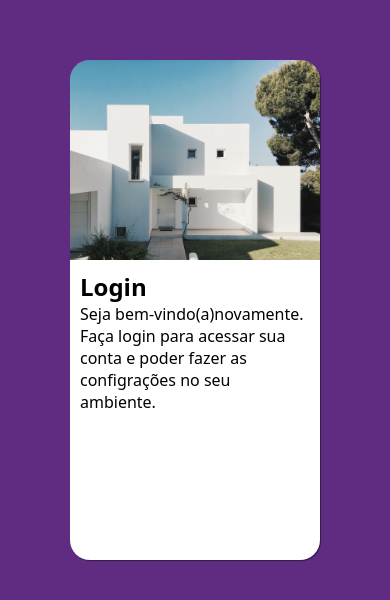
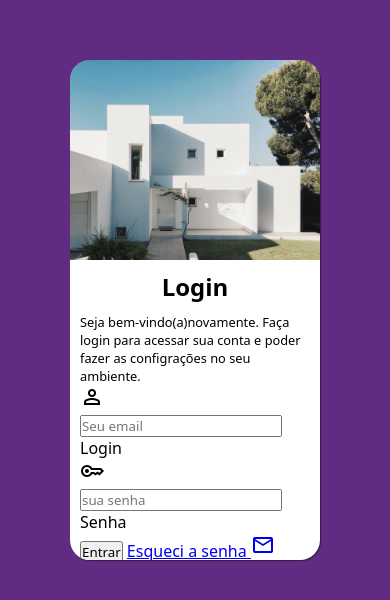
Before and after one commit to MAUROGMOREIRA/projeto-login, a plain HTML site: page index.html in a window 390 px wide. Shown: the part 112-712 px from the top of the page. Drawn offline with nearby package versions, Linux system fonts and the light colour scheme.

Commit message:
media queries

```diff
--- a/estilos/media-queries.css
+++ b/estilos/media-queries.css
@@ -35,4 +35,10 @@
         float: right;
         width: 50%;
     }
+    div#formulario > h1 {
+        font-size: 2em;
+    }
+    div#formulario > p {
+        font-size: 1.2em;
+    }
 }
--- a/estilos/style.css
+++ b/estilos/style.css
@@ -43,6 +43,11 @@
    section#login > div#formulario{
     display: block;
     padding: 10px;
-
-
    }
+   div#formulario > h1 {
+    text-align: center;
+    margin-bottom: 10px;
+   }
+   div#formulario > p{
+    font-size: 0.8em;
+   }
--- a/index.html
+++ b/index.html
@@ -5,6 +5,7 @@
     <meta http-equiv="X-UA-Compatible" content="IE=edge">
     <meta name="viewport" content="width=device-width, initial-scale=1.0">
     <title>Login</title>
+    <link rel="stylesheet" href="https://fonts.googleapis.com/css2?family=Material+Symbols+Outlined:opsz,wght,FILL,GRAD@20..48,100..700,0..1,-50..200" />
     <link rel="stylesheet" href="estilos/style.css">
     <link rel="stylesheet" href="estilos/media-queries.css">
 </head>
@@ -15,8 +16,20 @@
             <div id="formulario">
                 <h1>Login</h1>
                 <p>Seja bem-vindo(a)novamente. Faça login para acessar sua conta e poder fazer as configrações no seu ambiente.</p>
-                <form action="login.php" method="post">
+                <form action="login.php" method="post" autocomplete="on">
+                <div class="campo">
+                    <span class="material-symbols-outlined">person</span>
+                    <input type="email" name="login" id="ilogin" placeholder="Seu email" autocomplete="email" required maxlength="50">
+                    <label for="ilogin">Login</label>
+                 </div>
 
+                 <div class="campo">
+                    <span class="material-symbols-outlined">key</span>
+                    <input type="password" name="senha" id="isenha" placeholder="sua senha" autocomplete="current-password" required minlength="8" maxlength="10">
+                    <label for="isenha">Senha</label>
+                 </div>
+                 <input type="submit" value="Entrar">
+                 <a href="esqueci.html">Esqueci a senha <span class="material-symbols-outlined">email</span> </a>
                 </form>
             </div>
         </section>
```
